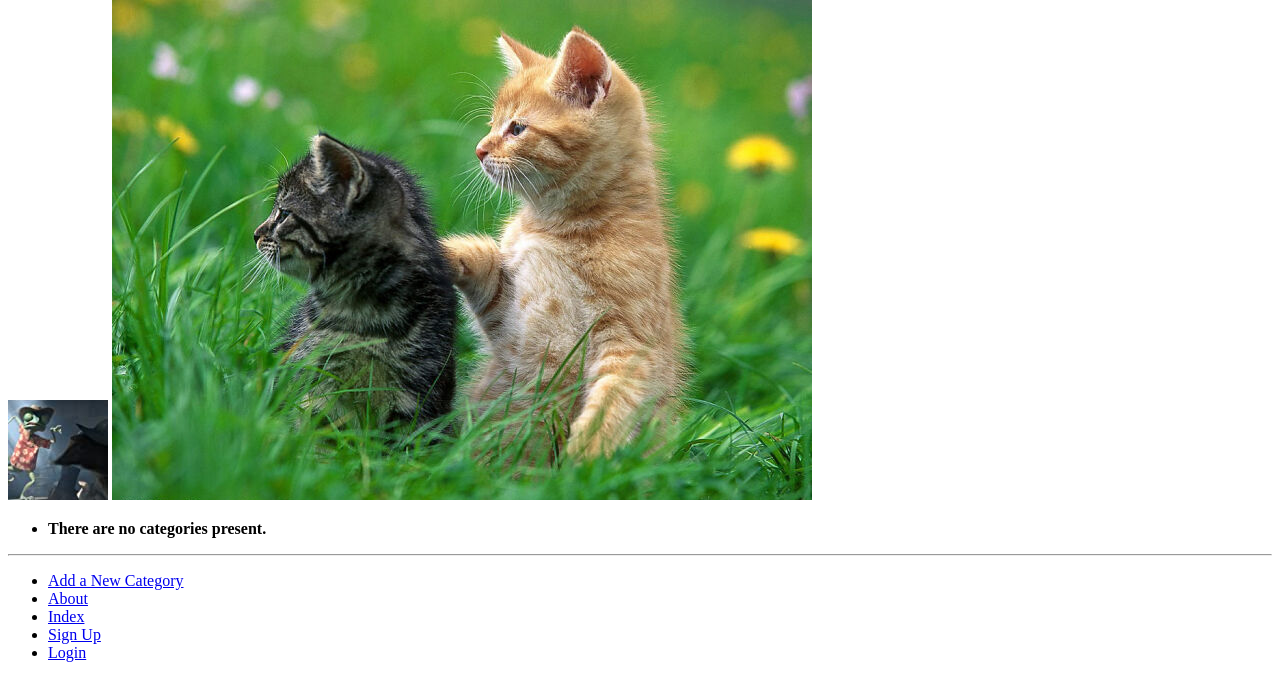
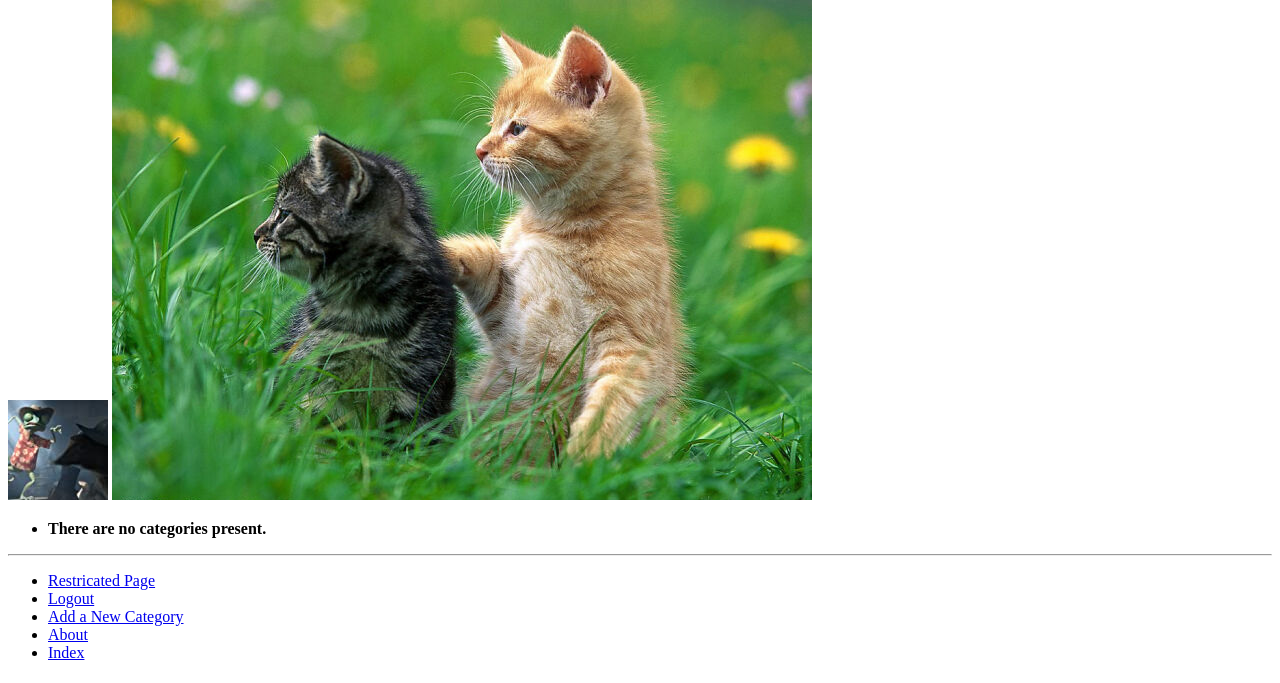
Before and after one commit to Chillslank/tango_with_django_project, a Django app: page /rango/about/ in a window 1280 px wide. Shown: the part 117-800 px from the top of the page. Run offline with Django 3.2, Linux system fonts and the light colour scheme; the visitor is signed in with stand-in values (Sample User, id 1); data that the repository does not hold is empty.

Commit message:
before exercise and finish otherthings (chapter9)

```diff
--- a/rango/urls.py
+++ b/rango/urls.py
@@ -1,3 +1,4 @@
+from os import name
 from django.urls import path
 from django.urls.resolvers import URLPattern
 from rango import views
@@ -11,5 +12,7 @@ urlpatterns = [
     path('add_category/', views.add_category, name='add_category'),
     path('category/<slug:category_name_slug>/add_page/', views.add_page, name='add_page' ),
     path('register/', views.register, name='register'),
-    path('login/', views.user_login, name='login')
+    path('login/', views.user_login, name='login'),
+    path('restricted/', views.restricted, name='restricted'),
+    path('logout/', views.user_logout, name='logout'),
 ]
--- a/rango/views.py
+++ b/rango/views.py
@@ -1,9 +1,12 @@
+from typing import Container
 from rango.forms import CategoryForm, PageForm, UserForm, UserProfileForm
 from django.shortcuts import redirect, render
 from django.http import HttpResponse
 from rango.models import Category, Page
 from django.urls import reverse
 from django.contrib.auth import authenticate, login
+from django.contrib.auth.decorators import login_required
+from django.contrib.auth import logout
 
 def index(request):
     category_list = Category.objects.order_by('-likes')[:5]
@@ -129,3 +132,13 @@ def user_login(request):
             return HttpResponse("Invalid login details supplied.")
     else:
         return render(request, 'rango/login.html')
+
+@login_required
+def restricted(request):
+    return HttpResponse("Since you're logged in, you can see this text!")
+
+@login_required
+def user_logout(request):
+    logout(request)
+
+    return redirect(reverse('rango:index'))
--- a/tango_with_django_project/settings.py
+++ b/tango_with_django_project/settings.py
@@ -17,7 +17,7 @@ BASE_DIR = os.path.dirname(os.path.dirname(os.path.abspath(__file__)))
 TEMPLATE_DIR = os.path.join(BASE_DIR, 'templates')
 STATIC_DIR = os.path.join(BASE_DIR, 'static')
 MEDIA_DIR = os.path.join(BASE_DIR, 'media')
-
+LOGIN_URL = 'rango:login'
 
 # Quick-start development settings - unsuitable for production
 # See https://docs.djangoproject.com/en/2.1/howto/deployment/checklist/
@@ -116,6 +116,7 @@ PASSWORD_HASHERS = (
 )
 
 
+
 # Internationalization
 # https://docs.djangoproject.com/en/2.1/topics/i18n/
 
--- a/templates/rango/base.html
+++ b/templates/rango/base.html
@@ -25,11 +25,16 @@
         <hr />
         <div>
             <ul>
-                <li><a href="{% url 'rango:add_category' %}">Add a New Category</a></li>
-                <li><a href="{% url 'rango:about' %}">About</a></li>
-                <li><a href="{% url 'rango:index' %}">Index</a></li>
+            {% if user.is_authenticated %}
+                <li><a href="{% url 'rango:restricted' %}">Restricated Page</a></li>
+                <li><a href="{% url 'rango:logout' %}">Logout</a></li>
+            {% else %}
                 <li><a href="{% url 'rango:register' %}">Sign Up</a></li>
                 <li><a href="{% url 'rango:login' %}">Login</a></li>
+            {% endif %}
+            <li><a href="{% url 'rango:add_category' %}">Add a New Category</a></li>
+            <li><a href="{% url 'rango:about' %}">About</a></li>
+            <li><a href="{% url 'rango:index' %}">Index</a></li>
             </ul>
         </div>
     </body>
```
